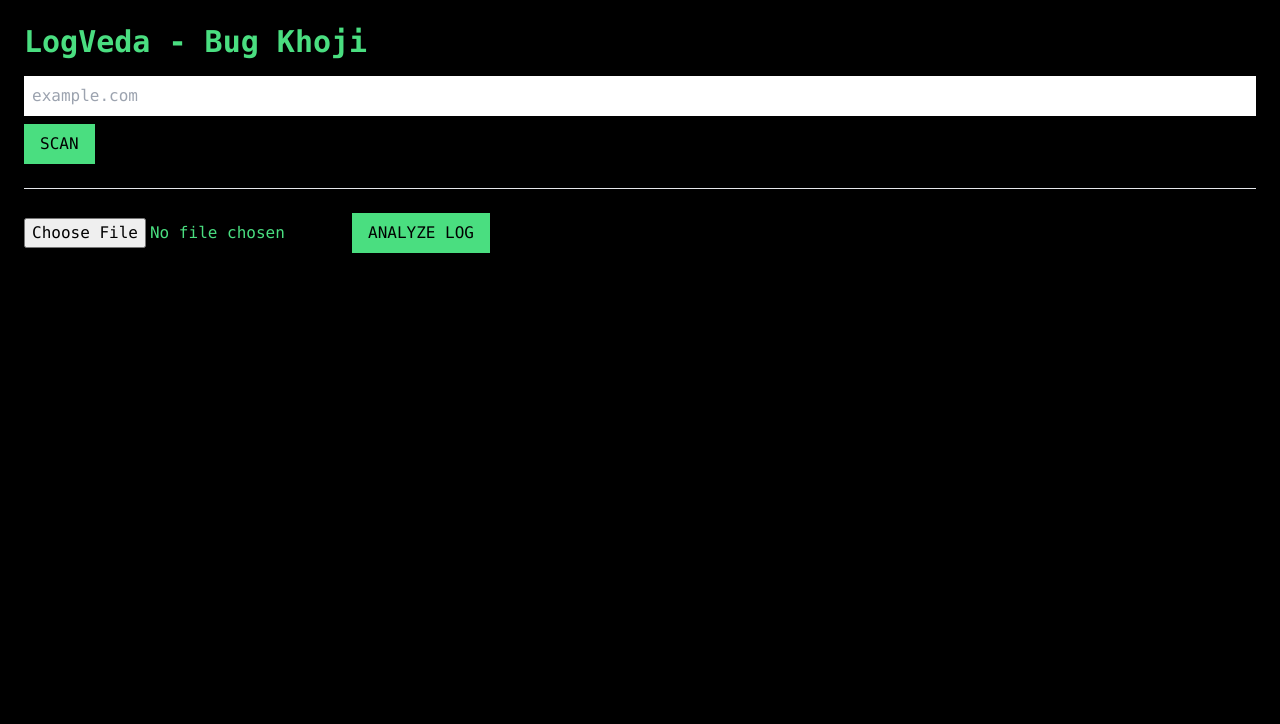
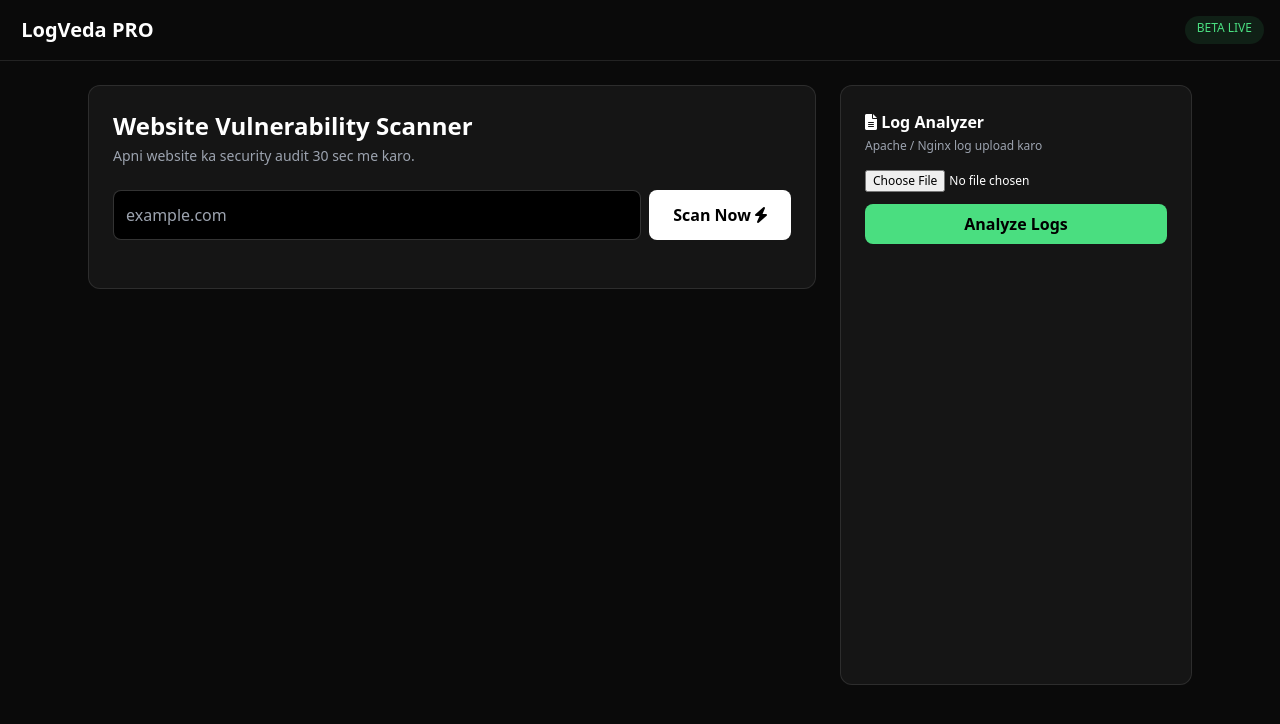
Before and after one commit to amitchauhann04/LogVeda, a Flask app: page / in a window 1280 px wide. Shown: the top 724 px of the page. Run offline with Flask 3, Linux system fonts and the light colour scheme; some libraries are stand-ins or nearby versions.

Commit message:
Update index.html

```diff
--- a/templates/index.html
+++ b/templates/index.html
@@ -1,23 +1,40 @@
 <!DOCTYPE html>
-<html><head><title>LogVeda</title><script src="https://cdn.tailwindcss.com"></script></head>
-<body class="bg-black text-green-400 p-6 font-mono">
-<h1 class="text-3xl font-bold">LogVeda - Bug Khoji</h1>
-<input id="domain" class="w-full mt-4 p-2 text-black" placeholder="example.com">
-<button onclick="scanDomain()" class="bg-green-400 text-black px-4 py-2 mt-2">SCAN</button>
-<div id="scanResult" class="mt-4"></div>
-<hr class="my-6">
-<input type="file" id="logfile"><button onclick="uploadLog()" class="bg-green-400 text-black px-4 py-2">ANALYZE LOG</button>
-<div id="logResult" class="mt-4 h-64 overflow-auto"></div>
+<html><head><title>LogVeda Pro - Cyber Scanner</title>
+<script src="https://cdn.tailwindcss.com"></script>
+<link href="https://cdnjs.cloudflare.com/ajax/libs/font-awesome/6.0.0/css/all.min.css" rel="stylesheet">
+</head>
+<body class="bg-[#0a0a0a] text-white">
+<nav class="border-b border-white/10 p-4 flex justify-between"><h1 class="text-xl font-bold"><i class="fa-solid fa-shield-halved text-green-400"></i> LogVeda PRO</h1><span class="text-xs bg-green-400/10 text-green-400 px-3 py-1 rounded-full">BETA LIVE</span></nav>
+<div class="max-w-6xl mx-auto p-6 grid md:grid-cols-3 gap-6">
+<div class="md:col-span-2">
+<div class="bg-[#151515] border border-white/10 rounded-xl p-6">
+<h2 class="text-2xl font-bold">Website Vulnerability Scanner</h2>
+<p class="text-gray-400 text-sm mt-1">Apni website ka security audit 30 sec me karo.</p>
+<div class="flex gap-2 mt-6"><input id="domain" class="flex-1 bg-black border border-white/20 p-3 rounded-lg" placeholder="example.com"><button onclick="scanDomain()" class="bg-white text-black px-6 py-3 rounded-lg font-bold">Scan Now <i class="fa-solid fa-bolt"></i></button></div>
+<div id="scanResult" class="mt-6 space-y-3"></div>
+</div>
+</div>
+<div class="bg-[#151515] border border-white/10 rounded-xl p-6">
+<h3 class="font-bold"><i class="fa-solid fa-file-lines"></i> Log Analyzer</h3>
+<p class="text-xs text-gray-400 mt-1">Apache / Nginx log upload karo</p>
+<input type="file" id="logfile" class="mt-4 text-xs">
+<button onclick="uploadLog()" class="w-full mt-3 bg-green-400 text-black py-2 rounded-lg font-bold">Analyze Logs</button>
+<div id="logResult" class="mt-4 text-xs h-[400px] overflow-auto space-y-2"></div>
+</div>
+</div>
 <script>
+function badge(l){ if(l=='Critical') return 'bg-red-500'; if(l=='High') return 'bg-orange-500'; if(l=='Medium') return 'bg-yellow-500 text-black'; return 'bg-white/10'; }
 async function scanDomain(){
+ document.getElementById('scanResult').innerHTML='<p class="text-gray-400 animate-pulse">Scanning... SSL, Headers, Files check ho rahe hain</p>';
  let d=document.getElementById('domain').value;
  let r=await fetch('/scan',{method:'POST',headers:{'Content-Type':'application/json'},body:JSON.stringify({domain:d})});
  let data=await r.json();
- document.getElementById('scanResult').innerHTML=data.map(x=>`[${x.level}] ${x.msg}`).join('<br>');
+ document.getElementById('scanResult').innerHTML=data.map(x=>`<div class="bg-black/50 p-3 rounded-lg border border-white/5 flex justify-between"><div><p class="font-bold text-sm">${x.title}</p><p class="text-xs text-gray-400">${x.msg}</p></div><span class="h-fit text-[10px] px-2 py-1 rounded ${badge(x.level)}">${x.level}</span></div>`).join('');
 }
 async function uploadLog(){
- let f=document.getElementById('logfile').files[0]; let fd=new FormData(); fd.append('logfile',f);
+ let f=document.getElementById('logfile').files[0]; if(!f) return alert('File select karo');
+ let fd=new FormData(); fd.append('logfile',f);
  let r=await fetch('/logscan',{method:'POST',body:fd}); let data=await r.json();
- document.getElementById('logResult').innerHTML=data.map(x=>`${x.attack} line ${x.line}: ${x.log}`).join('<br>')||"Clean";
+ document.getElementById('logResult').innerHTML=data.map(x=>`<div class="p-2 bg-black rounded border-l-2 border-red-500"><b class="text-red-400">${x.attack}</b> L:${x.line}<br><span class="text-gray-400 break-all">${x.log}</span></div>`).join('')||'<p class="text-green-400">No threats found - Clean!</p>';
 }
 </script></body></html>
```
